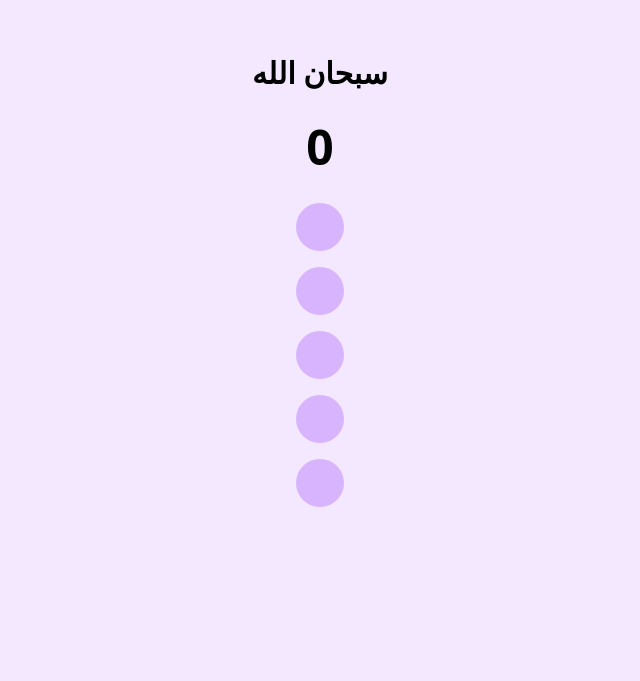
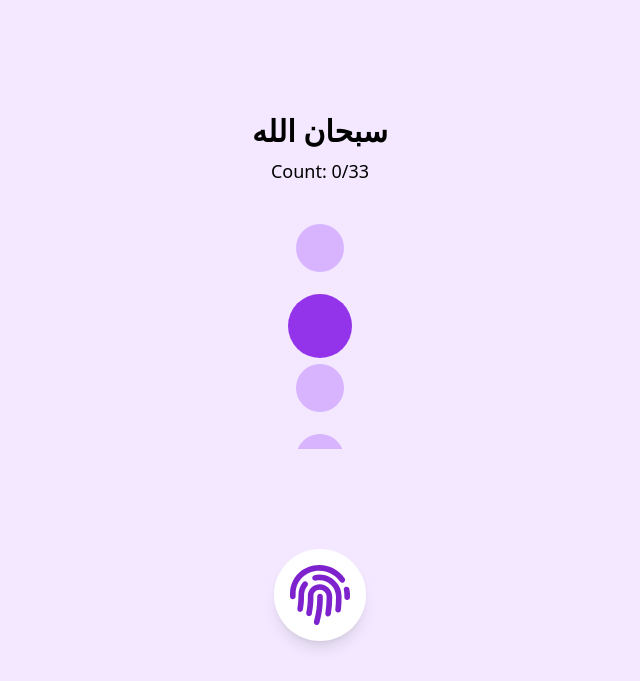
Before and after one commit to MubarekAdem/my-zikr-app, a Next.js app: page /Tasbeeh in a window 1280 px wide. Shown: the part 119-800 px from the top of the page, without its empty margins (320-960 px from the left). Built offline with nearby package versions, Linux system fonts and the light colour scheme.

Commit message:
added tasbeeh

```diff
--- a/package.json
+++ b/package.json
@@ -11,7 +11,8 @@
   "dependencies": {
     "next": "14.2.13",
     "react": "^18",
-    "react-dom": "^18"
+    "react-dom": "^18",
+    "react-icons": "^5.3.0"
   },
   "devDependencies": {
     "autoprefixer": "^10.4.20",
--- a/src/pages/Tasbeeh.js
+++ b/src/pages/Tasbeeh.js
@@ -1,60 +1,66 @@
 import { useState } from "react";
+import { FaFingerprint } from "react-icons/fa";
 
 export default function Tasbeeh() {
-  const [counter, setCounter] = useState(0);
+  const [counter, setCounter] = useState(0); // Counter for tasbeeh clicks
+  const [textCounter, setTextCounter] = useState(0); // Counter to switch tasbeeh text after 33 counts
+  const [clickCount, setClickCount] = useState(0); // Click counter for display
 
-  // Function to handle swipes
-  const handleSwipe = (direction) => {
-    if (direction === "up") {
+  // Tasbeeh text array
+  const tasbeehTexts = ["سبحان الله", "الحمد لله", "الله أكبر"];
+
+  // Handle click event on the fingerprint button
+  const handleClick = () => {
+    if (counter < 32) {
       setCounter(counter + 1);
-    } else if (direction === "down" && counter > 0) {
-      setCounter(counter - 1);
-    }
-  };
-
-  // Simple swipe detection logic
-  const handleTouchStart = (e) => {
-    const touch = e.touches[0];
-    setSwipeStart(touch.clientY);
-  };
-
-  const handleTouchEnd = (e) => {
-    const touch = e.changedTouches[0];
-    const swipeEnd = touch.clientY;
-
-    // Detect swipe direction (up or down)
-    const swipeDistance = swipeStart - swipeEnd;
-    if (swipeDistance > 50) {
-      handleSwipe("up");
-    } else if (swipeDistance < -50) {
-      handleSwipe("down");
+      setClickCount(clickCount + 1); // Increment the click counter
+    } else {
+      setCounter(0); // Reset counter after 33 clicks
+      setClickCount(0); // Reset click counter
+      setTextCounter((prev) => (prev + 1) % tasbeehTexts.length); // Move to the next tasbeeh text
     }
   };
 
   return (
-    <div
-      className="min-h-screen flex flex-col items-center justify-center bg-purple-100 p-4"
-      onTouchStart={handleTouchStart}
-      onTouchEnd={handleTouchEnd}
-    >
+    <div className="min-h-screen flex flex-col items-center justify-center bg-purple-100 p-4 relative">
       {/* Tasbeeh Text */}
-      <div className="text-3xl font-bold mb-8">سبحان الله</div>
+      <div className="text-3xl font-bold mb-2">{tasbeehTexts[textCounter]}</div>
 
-      {/* Counter Display */}
-      <div className="flex flex-col items-center">
-        <div className="text-5xl font-semibold">{counter}</div>
+      {/* Click Counter */}
+      <div className="text-lg font-medium mb-6">Count: {clickCount}/33</div>
 
-        {/* Circle Indicators */}
-        <div className="flex flex-col items-center space-y-4 mt-8">
-          {[...Array(5)].map((_, i) => (
+      {/* Circle Indicators */}
+      <div className="relative flex flex-col items-center h-60 w-full overflow-hidden">
+        {[...Array(4)].map((_, i) => {
+          const index = (i + counter) % 4; // Loop through 4 circles
+          const yPosition = (index - 1.5) * 70; // Adjust for 4 circles
+
+          const sizeClass = index === 1 ? "w-16 h-16" : "w-12 h-12";
+          const colorClass = index === 1 ? "bg-purple-600" : "bg-purple-300";
+
+          return (
             <div
               key={i}
-              className={`w-12 h-12 rounded-full ${
-                i < counter ? "bg-purple-600" : "bg-purple-300"
-              }`}
+              className={`rounded-full ${sizeClass} ${colorClass} transition-all duration-300`}
+              style={{
+                transform: `translateY(${yPosition}px)`, // Smooth movement with a consistent offset
+                borderRadius: "50%", // Ensure the circles stay circular
+                position: "absolute", // Positioning absolutely to avoid distortion
+                top: "50%", // Start from the center vertically
+              }}
             />
-          ))}
-        </div>
+          );
+        })}
+      </div>
+
+      {/* Fingerprint Icon */}
+      <div className="fixed bottom-10">
+        <button
+          onClick={handleClick}
+          className="text-purple-700 text-6xl bg-white p-4 rounded-full shadow-lg"
+        >
+          <FaFingerprint />
+        </button>
       </div>
     </div>
   );
```
Also changed, not shown: 1 other file (tests, documents, lock files or other folders).
